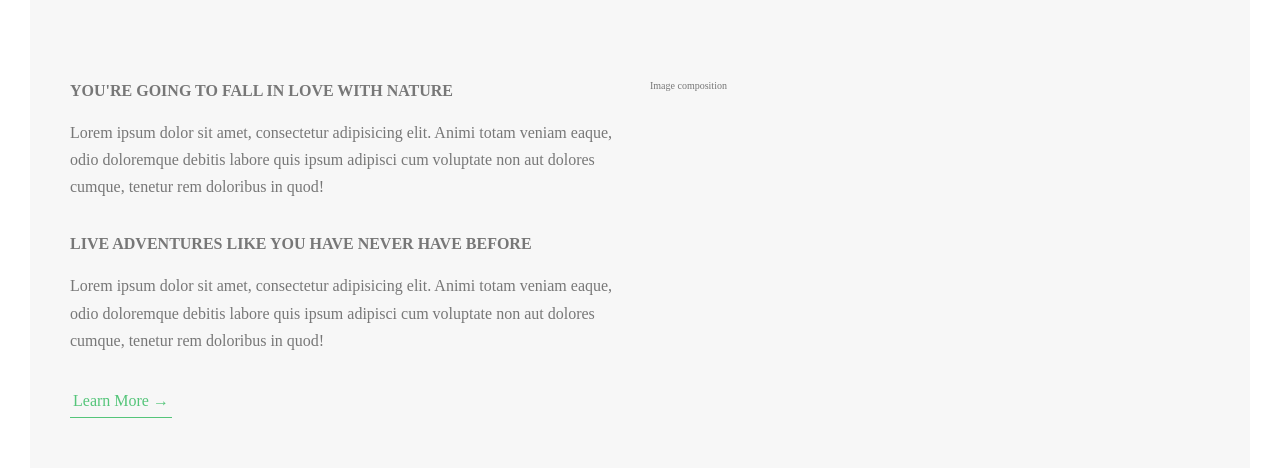
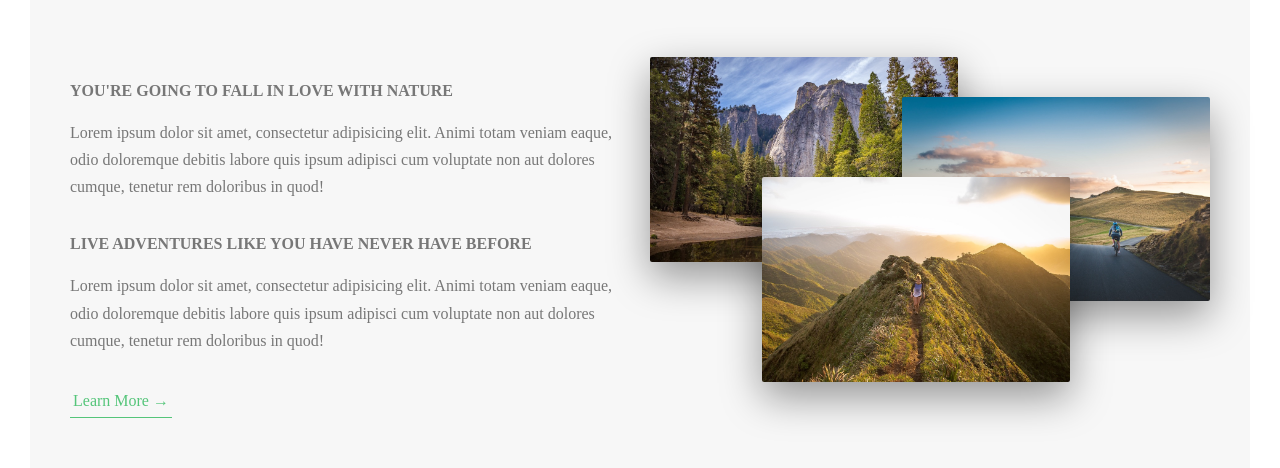
Before and after one commit to gauravanand867/CSSandSASS, a website: page Nature_Project/index.html in a window 1280 px wide. Shown: the part 943-1411 px from the top of the page. Drawn offline with Linux system fonts and the light colour scheme.

Commit message:
About section Photo Update and animation effect

```diff
--- a/Nature_Project/index.html
+++ b/Nature_Project/index.html
@@ -58,7 +58,13 @@
             </p>
             <a href="#" class="btn-text">Learn More &rarr;</a>
           </div>
-          <div class="col-1-of-2">Image composition</div>
+          <div class="col-1-of-2">
+            <div class="composition">
+              <img src="img/nat-1-large.jpg" alt="Photo 1" class="composition__photo composition__photo--p1">
+              <img src="img/nat-2-large.jpg" alt="Photo 2" class="composition__photo composition__photo--p2">
+              <img src="img/nat-3-large.jpg" alt="Photo 3" class="composition__photo composition__photo--p3">
+            </div>
+          </div>
         </div>
       </section>
     </main>
--- /dev/null
+++ b/Nature_Project/sass/components/_composition.scss
@@ -0,0 +1,34 @@
+.composition {
+  position: relative;
+  &__photo {
+    width: 55%;
+    box-shadow: 0 1.5rem 4rem rgba($color-black, 0.4);
+    border-radius: 2px;
+    position: absolute;
+    z-index: 10;
+    transition: all 0.2s;
+    outline-offset: 2rem;
+    &--p1 {
+      left: 0;
+      top: -2rem;
+    }
+    &--p2 {
+      right: 0;
+      top: 2rem;
+    }
+    &--p3 {
+      left: 20%;
+      top: 10rem;
+    }
+    &:hover {
+      outline: 1.5rem solid $color-primary;
+      transform: scale(1.05) translateY(-0.5rem);
+      box-shadow: 0 2.5rem 4rem rgba($color-black, 0.5);
+      z-index: 20;
+    }
+  }
+  //To slect non-hovered photo when we hover anywhere in composition
+  &:hover &__photo:not(:hover) {
+    transform: scale(0.95);
+  }
+}
--- a/Nature_Project/sass/main.scss
+++ b/Nature_Project/sass/main.scss
@@ -8,6 +8,7 @@
 @import "base/utilities";
 
 @import "components/button";
+@import "components/composition";
 
 @import "layout/header";
 @import "layout/grid";
```
Also changed, not shown: Nature_Project/css/style.css.
